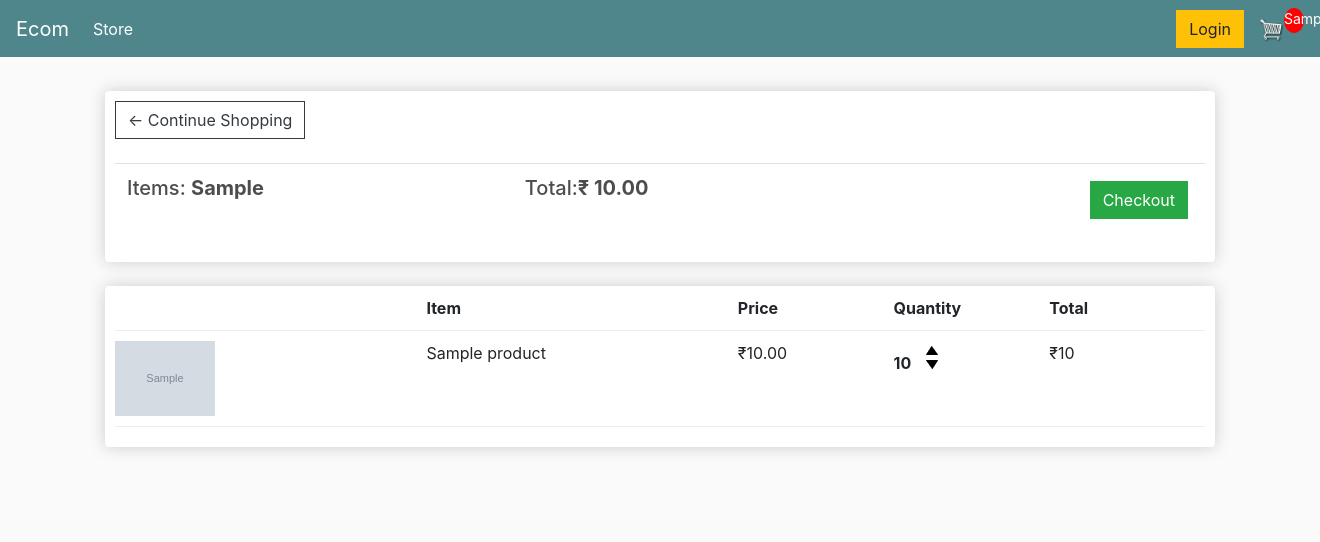
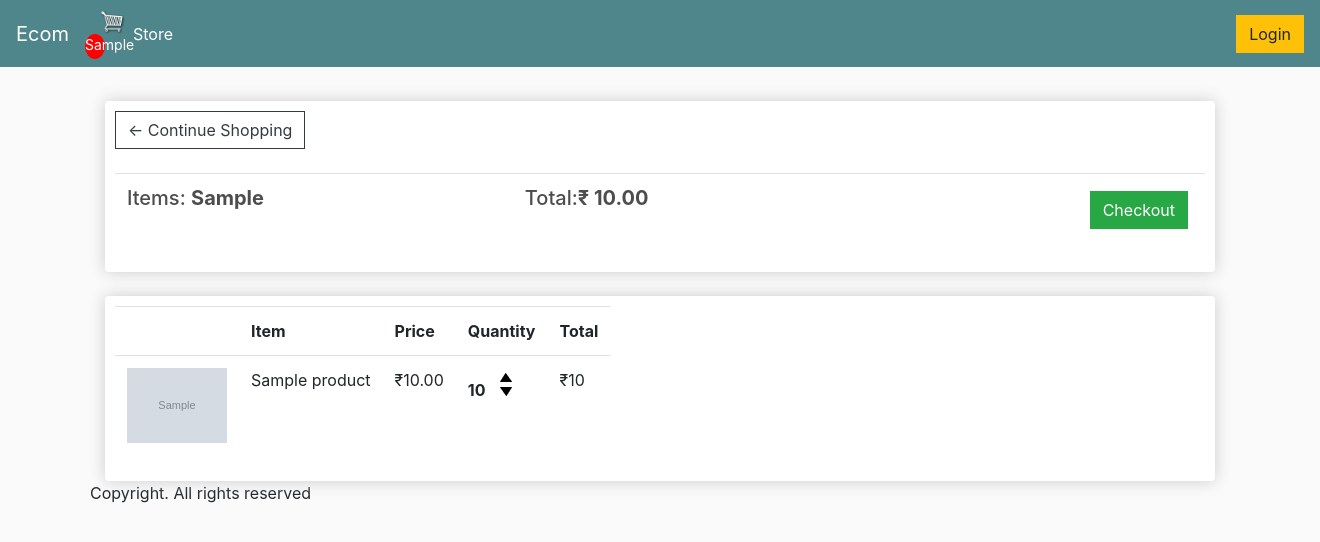
Before and after one commit to bharathjinka09/django-ecommerce, a Django app: template store/templates/store/cart.html in a window 1320 px wide; the page is wider, and only the part inside the window is pictured. Shown: the top 542 px of that part. Run offline with Django 3.2, Linux system fonts and the light colour scheme; the template is opened without the code that fills it: most values are stand-ins (such as "Sample title", 1, 10 or a date in 2020); grey boxes marked "Sample" are stand-in pictures; lists and menus that the app fills with data are empty; some libraries are stand-ins or nearby versions.

```diff
--- a/store/templates/store/cart.html
+++ b/store/templates/store/cart.html
@@ -32,16 +32,59 @@
     <br />
 
     <div class="box-element">
-      <div class="cart-row">
+      <!-- <div class="cart-row">
         <div style="flex: 2;"></div>
         <div style="flex: 2;"><strong>Item</strong></div>
         <div style="flex: 1;"><strong>Price</strong></div>
         <div style="flex: 1;"><strong>Quantity</strong></div>
         <div style="flex: 1;"><strong>Total</strong></div>
-      </div>
+      </div> -->
 
+
+      <table class="table table-responsive">
+        <tr>
+          <th></th>
+          <th>Item</th>
+          <th>Price</th>
+          <th>Quantity</th>
+          <th>Total</th>
+        </tr>
       {% for item in items %}
-      <div class="cart-row">
+        <tr>
+          <td>
+            <img class="row-image" src="{{item.product.imageURL}}" />
+          </td>
+          <td>
+            <p>{{item.product.name}}</p>
+          </td>
+          <td>
+            <p>₹{{item.product.price|floatformat:2}}</p>
+          </td>
+          <td>
+            <p class="quantity">{{item.quantity}}</p>
+            <div class="quantity">
+              <img data-product="{{item.product.id}}"
+                   data-action="add"
+                   class="chg-quantity update-cart"
+                   src="{% static  'images/arrow-up.png' %}"
+              />
+
+              <img data-product="{{item.product.id}}"
+                   data-action="remove"
+                   class="chg-quantity update-cart"
+                   src="{% static  'images/arrow-down.png' %}"
+              />
+            </div>
+          </td>
+          <td>
+            <p>₹{{item.get_total}}</p>
+          </td>
+        </tr>
+
+      {% endfor %}
+
+      </table>
+      <!-- <div class="cart-row">
         <div style="flex: 2;">
           <img class="row-image" src="{{item.product.imageURL}}" />
         </div>
@@ -64,8 +107,7 @@
           </div>
         </div>
         <div style="flex: 1;"><p>₹{{item.get_total}}</p></div>
-      </div>
-      {% endfor %}
+      </div> -->
     </div>
   </div>
   {% endblock content %}
--- a/store/templates/store/main.html
+++ b/store/templates/store/main.html
@@ -74,6 +74,19 @@
 
     <nav class="navbar navbar-expand-lg navbar-dark bg-dark">
       <a class="navbar-brand" href="{% url 'store' %}">Ecom</a>
+      <div class="row">
+
+        <a href="{% url 'cart' %}">
+          <div class="col">
+              <img id="cart-icon" src="{% static 'images/cart.png' %}" />
+              </div>
+          <div class="col">
+
+              <span id="cart-total">{{cartItems}}</span>
+            </div>
+        </a>
+      </div>
+
       <button
         class="navbar-toggler"
         type="button"
@@ -98,10 +111,10 @@
         <div class="form-inline my-2 my-lg-0">
           <a href="#" class="btn btn-warning">Login</a>
 
-          <a href="{% url 'cart' %}">
+          <!-- <a href="{% url 'cart' %}">
             <img id="cart-icon" src="{% static 'images/cart.png' %}" />
-          </a>
-          <p id="cart-total">{{cartItems}}</p>
+          </a> -->
+          <!-- <p id="cart-total">{{cartItems}}</p> -->
         </div>
       </div>
     </nav>
@@ -109,6 +122,9 @@
     <div class="container">
       <br />
       {% block content %} {% endblock content %}
+      <br>
+      <footer>Copyright. All rights reserved</footer>
+      <br>
     </div>
 
     <script
```
